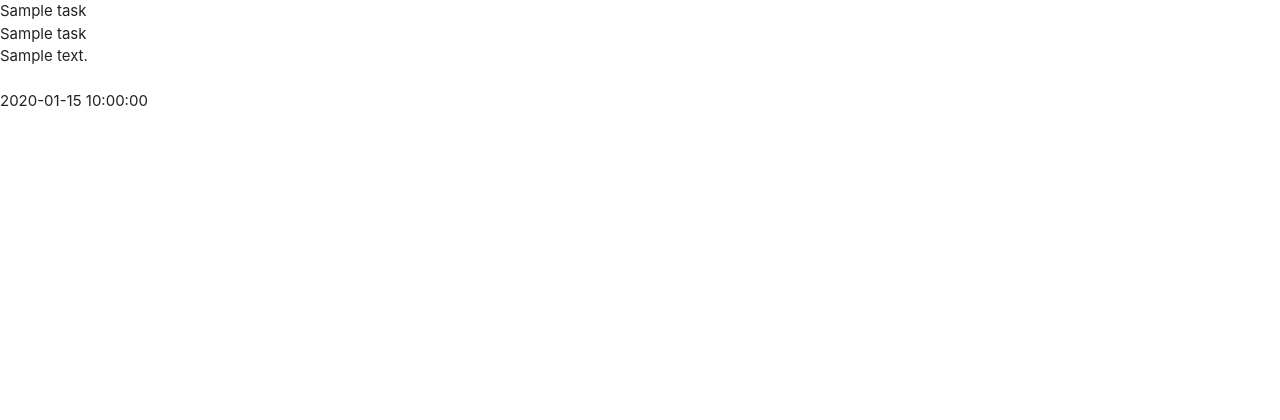
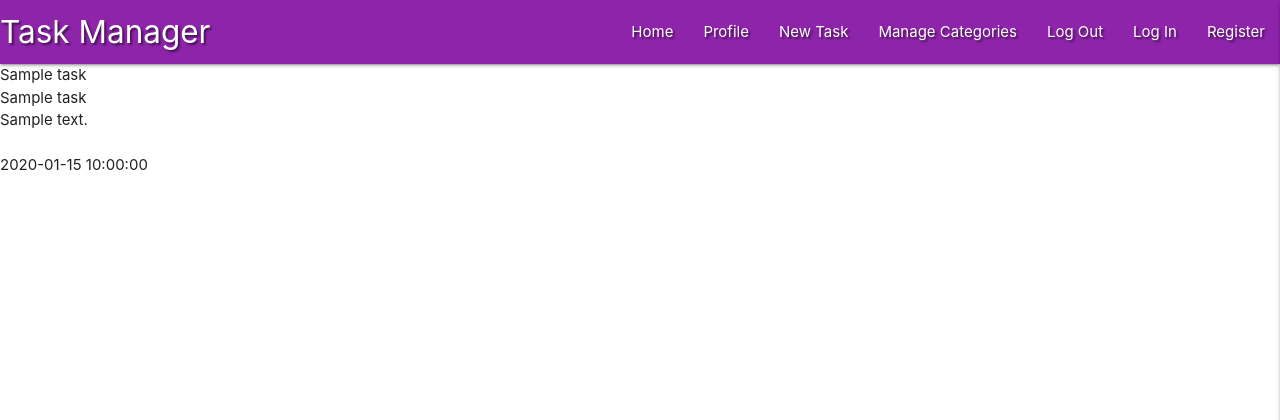
Before and after one commit to DonnavanStaddon/Flask-NoSQLMini-Project, a Flask app: page / in a window 1280 px wide. Shown: the top 420 px of the page. Run offline with Flask 3, Linux system fonts and the light colour scheme; a database or web service that is not in the repository returns one stand-in record (values such as "Sample title"); some libraries are stand-ins or nearby versions.

Commit message:
Add Navbar

```diff
--- a/static/css/style.css
+++ b/static/css/style.css
@@ -0,0 +1,3 @@
+.text-shadow {
+    text-shadow: 2px 2px 2px rgba(0,0,0,0.5);
+}
--- a/static/js/script.js
+++ b/static/js/script.js
@@ -0,0 +1,3 @@
+$(document).ready(function(){
+    $(".sidenav").sidenav({edge: "right"});
+  });
--- a/templates/base.html
+++ b/templates/base.html
@@ -12,6 +12,38 @@
     <title>Task Manager</title>
 </head>
 <body>
+
+    <header>
+        <nav class="nav-extended text-shadow purple darken-1">
+            <!--top nav-->
+            <div class="nav-wrapper">
+              <a href="{{ url_for('get_tasks') }}" class="brand-logo">Task Manager</a>
+              <a href="#" data-target="mobile-demo" class="sidenav-trigger right"><i class="fas fa-bars"></i></a>
+              <ul class="right hide-on-med-and-down">
+                <li><a href="{{ url_for('get_tasks') }}">Home</a></li>
+                <li><a href="#">Profile</a></li>
+                <li><a href="#">New Task</a></li>
+                <li><a href="#">Manage Categories</a></li>
+                <li><a href="#">Log Out</a></li>
+                <li><a href="#">Log In</a></li>
+                <li><a href="#">Register</a></li>
+              </ul>
+            </div>
+          </nav>
+
+          <!--mobile sidenav-->
+          <ul class="sidenav" id="mobile-demo">
+            <li><h4 class="center-align purple darken-1">Task Manager</h4></li>
+            <li><a href="{{ url_for('get_tasks') }}">Home</a></li>
+            <li><a href="#">Profile</a></li>
+            <li><a href="#">New Task</a></li>
+            <li><a href="#">Manage Categories</a></li>
+            <li><a href="#">Log Out</a></li>
+            <li><a href="#">Log In</a></li>
+            <li><a href="#">Register</a></li>
+          </ul>
+    </header>
+
     {% block content %}
     {% endblock %}
     <script src="https://code.jquery.com/jquery-3.5.1.min.js"
```
